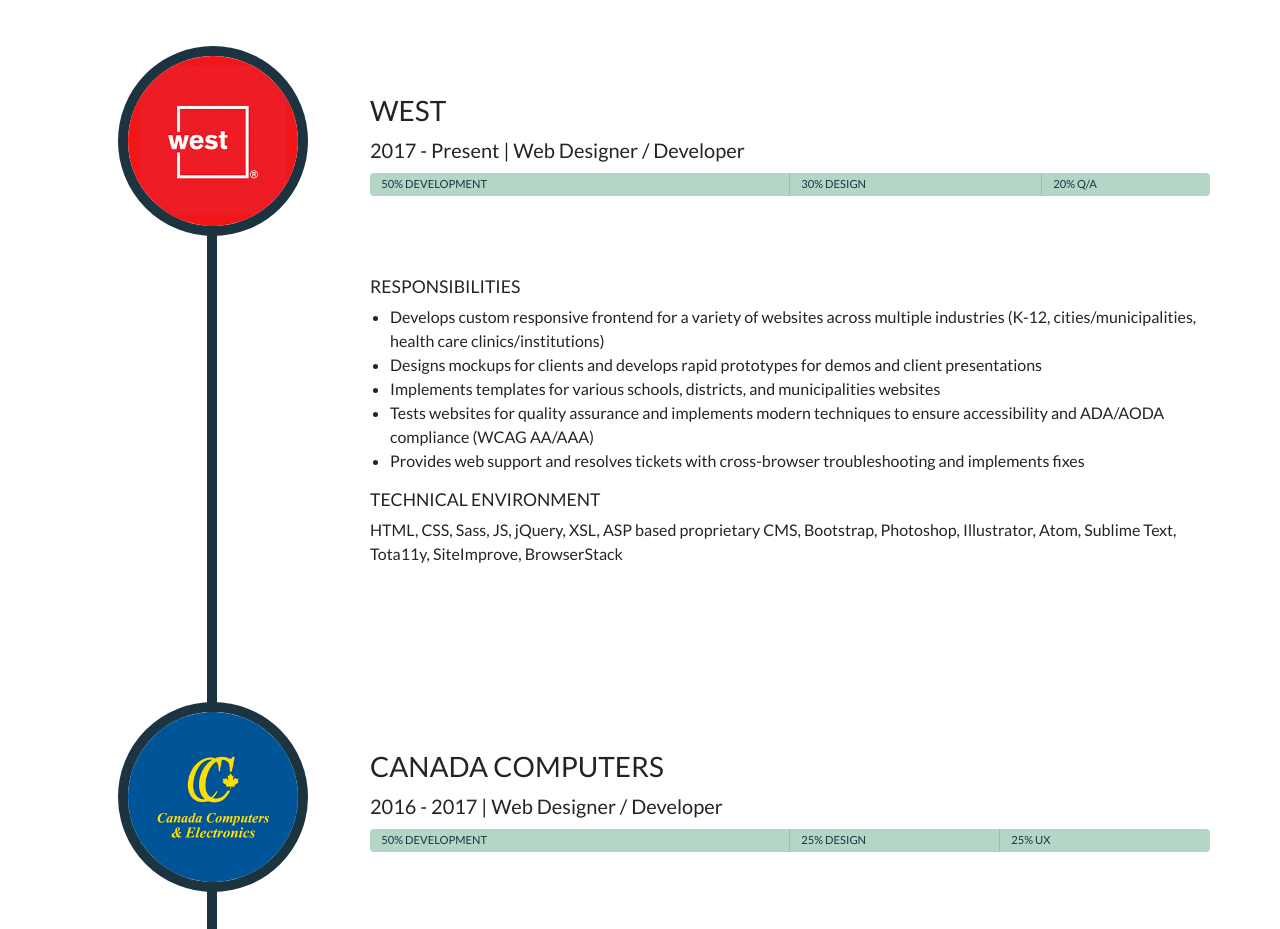
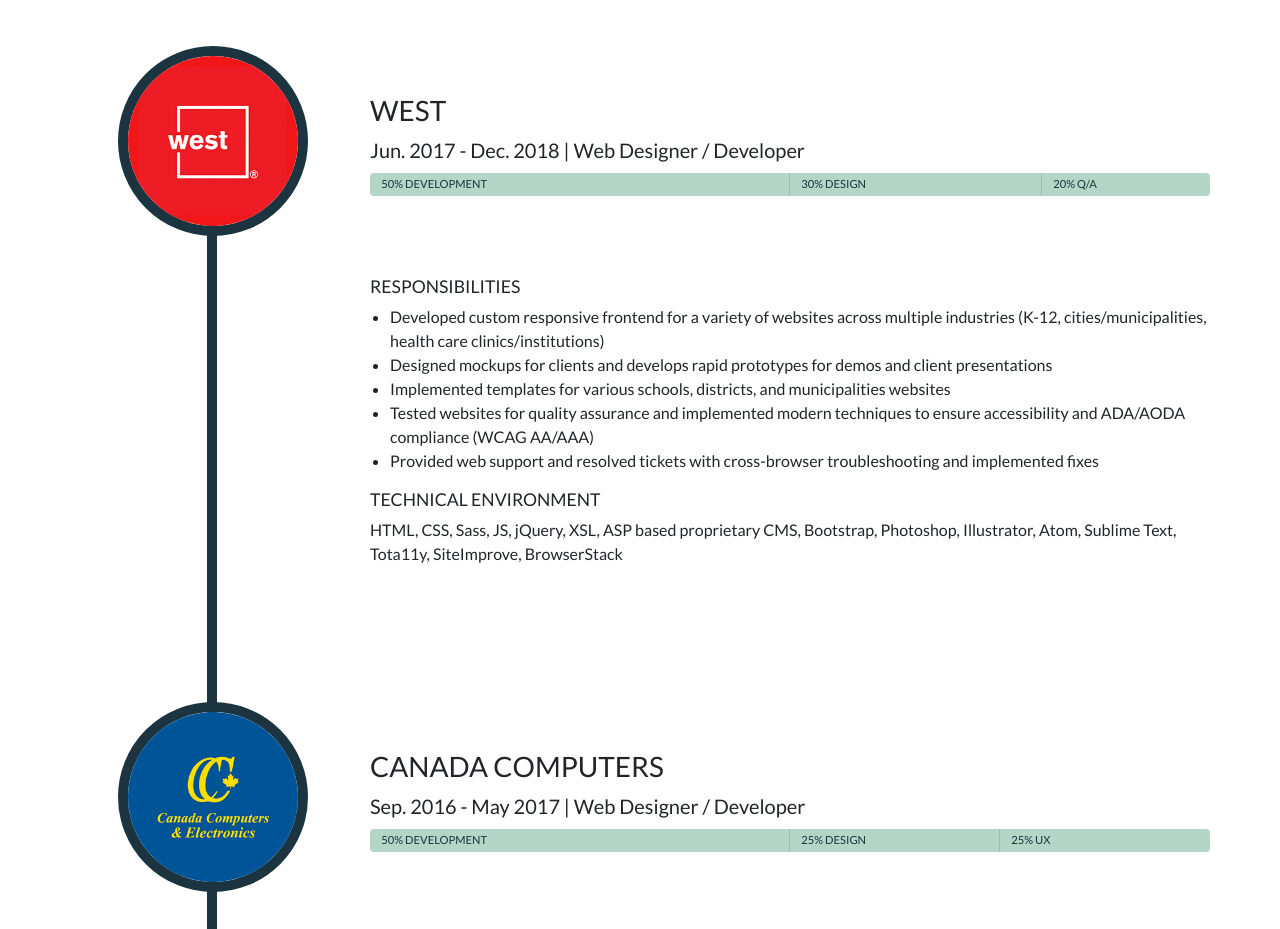
Before and after one commit to cee-r/resume, a plain HTML site: page index.html in a window 1280 px wide. Shown: the part 960-1889 px from the top of the page. Drawn offline with nearby package versions, Linux system fonts and the light colour scheme.

Commit message:
Update index.html
Updated west content

```diff
--- a/index.html
+++ b/index.html
@@ -98,7 +98,7 @@
         <div class="exp-description col col-9">
           <div class="company">
             <h3>West</h3>
-            <span class="role"> 2017 - Present | Web Designer / Developer</span>
+            <span class="role"> Jun. 2017 - Dec. 2018 | Web Designer / Developer</span>
           </div>
           <div class="breakdown">
             <span class="tasks">50% Development</span>
@@ -110,11 +110,11 @@
             <div class="responsibilities">
               <h4>Responsibilities</h4>
               <ul>
-                <li>Develops custom responsive frontend for a variety of websites across multiple industries (K-12, cities/municipalities, health care clinics/institutions)</li>
-                <li>Designs mockups for clients and develops rapid prototypes for demos and client presentations</li>
-                <li>Implements templates for various schools, districts, and municipalities websites</li>
-                <li>Tests websites for quality assurance and implements modern techniques to ensure accessibility and ADA/AODA compliance (WCAG AA/AAA)</li>
-                <li>Provides web support and resolves tickets with cross-browser troubleshooting and implements fixes </li>
+                <li>Developed custom responsive frontend for a variety of websites across multiple industries (K-12, cities/municipalities, health care clinics/institutions)</li>
+                <li>Designed mockups for clients and develops rapid prototypes for demos and client presentations</li>
+                <li>Implemented templates for various schools, districts, and municipalities websites</li>
+                <li>Tested websites for quality assurance and implemented modern techniques to ensure accessibility and ADA/AODA compliance (WCAG AA/AAA)</li>
+                <li>Provided web support and resolved tickets with cross-browser troubleshooting and implemented fixes </li>
               </ul>
             </div>
 
@@ -134,7 +134,7 @@
         <div class="exp-description col col-9">
           <div class="company">
             <h3>Canada Computers</h3>
-            <span class="role"> 2016 - 2017 | Web Designer / Developer</span>
+            <span class="role"> Sep. 2016 - May 2017 | Web Designer / Developer</span>
           </div>
           <div class="breakdown">
             <span class="tasks">50% Development</span>
@@ -172,7 +172,7 @@
         <div class="exp-description col col-9">
           <div class="company">
             <h3>IITS, University of Toronto</h3>
-            <span class="role"> 2011 - 2015 | Web Designer / Developer</span>
+            <span class="role"> Nov. 2011 - May 2015 | Web Designer / Developer</span>
           </div>
           <div class="breakdown">
             <span class="tasks">50% Design & Development</span>
@@ -211,7 +211,7 @@
         <div class="exp-description col col-9">
           <div class="company">
             <h3>The Underground</h3>
-            <span class="role"> 2012 - 2013 | Online Editor</span>
+            <span class="role"> May 2012 - Mar. 2013 | Online Editor</span>
           </div>
           <div class="breakdown">
             <span class="tasks">30% Design & Prototyping</span>
@@ -249,7 +249,7 @@
         <div class="exp-description col col-9">
           <div class="company">
             <h3>Chrisan Communications</h3>
-            <span class="role"> 2008 - 2011 | Graphic Designer</span>
+            <span class="role"> Jun. 2008 - Jul. 2011 | Graphic Designer</span>
           </div>
           <div class="breakdown">
             <span class="tasks">70% Design</span>
@@ -281,7 +281,7 @@
         <div class="exp-description col col-9">
           <div class="company">
             <h3>Seven Oaks Tennis Club</h3>
-            <span class="role"> 2011 - 2017 | Secretary, Webmaster</span>
+            <span class="role"> Jul. 2011 - Dec. 2017 | Secretary, Webmaster</span>
           </div>
           <div class="breakdown">
             <span class="tasks">50% Design & Development</span>
```
